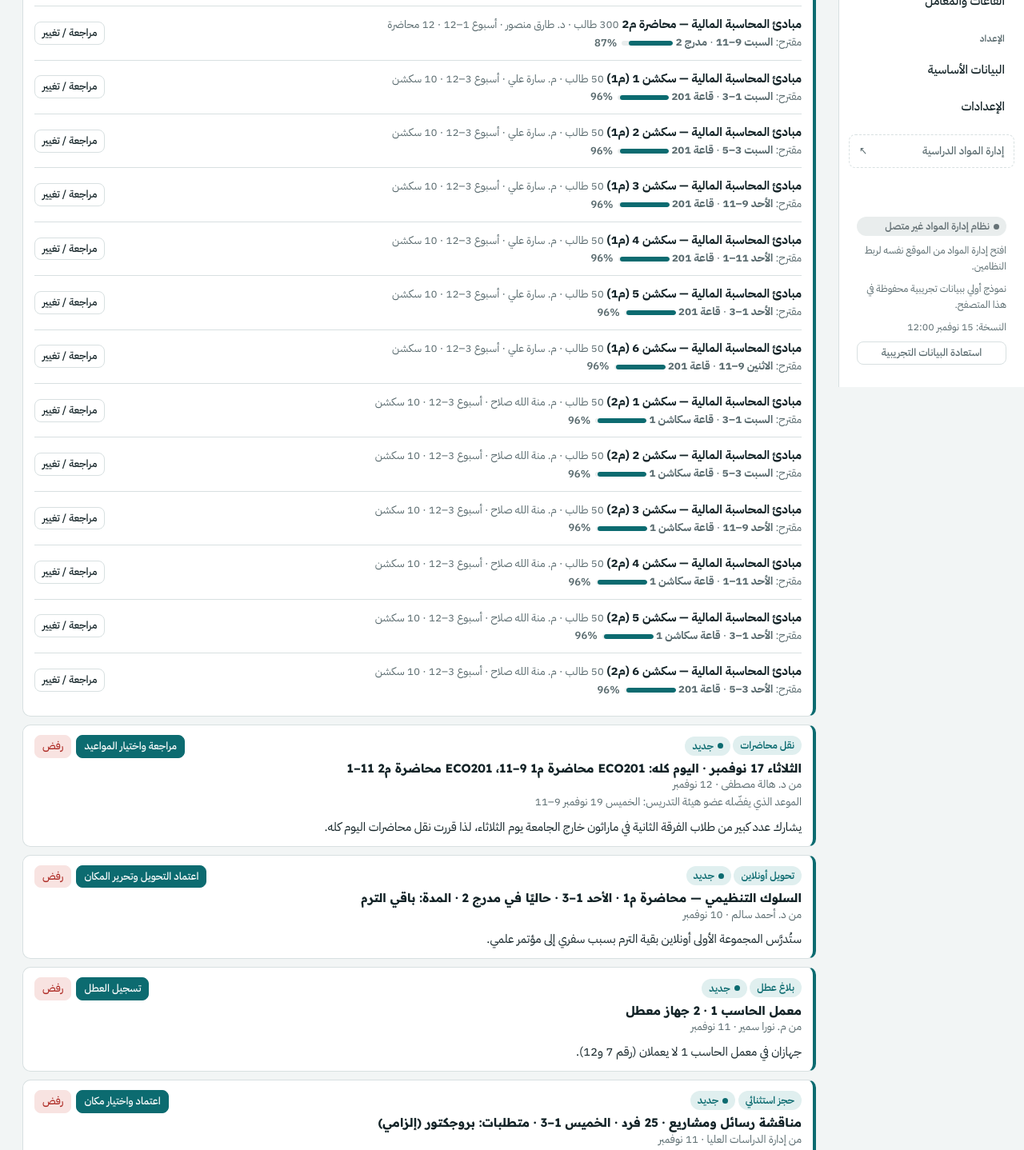
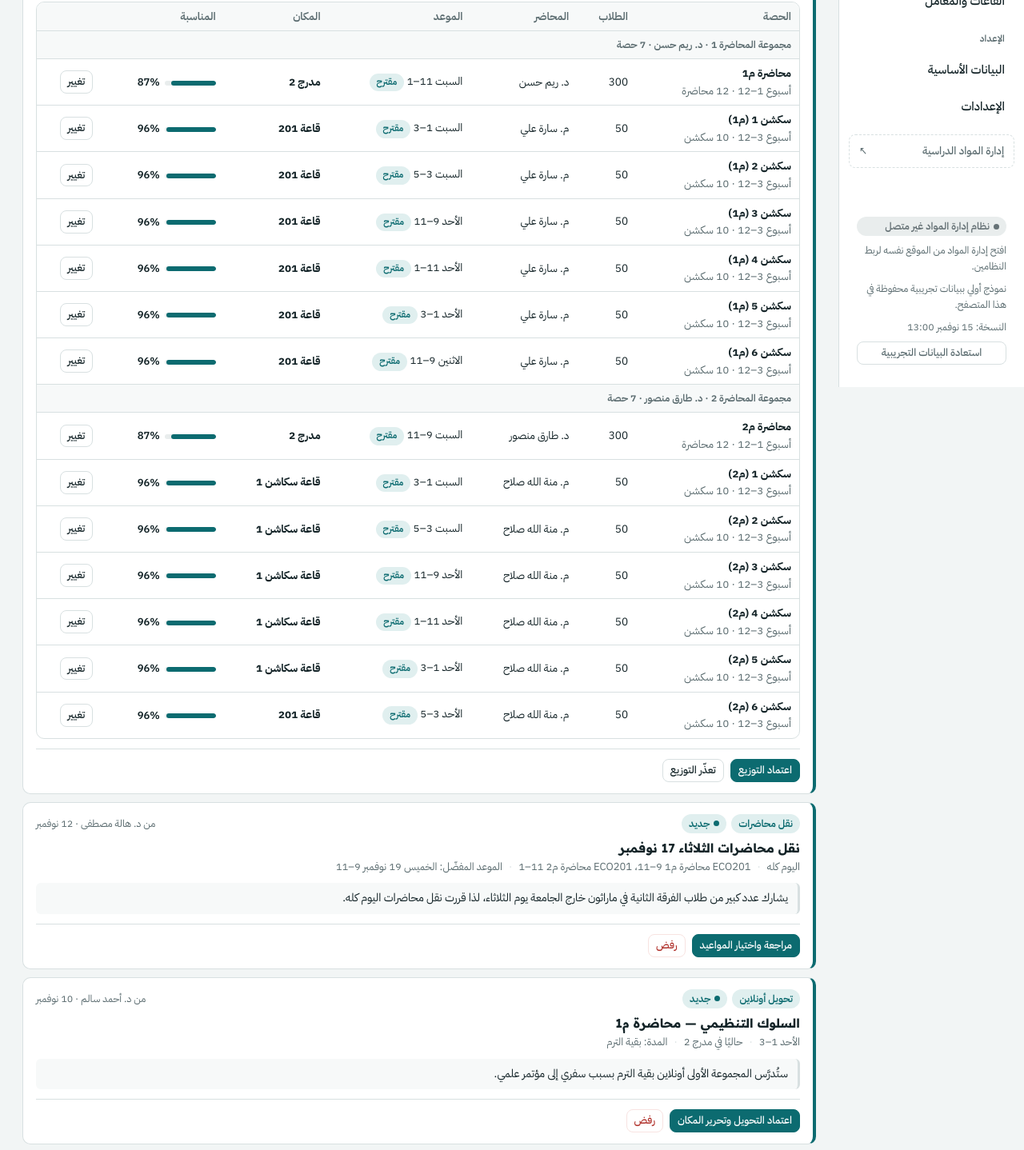
Before and after one commit to MoatasemKamal/Team4, a plain HTML site: page index.html in a window 1280 px wide. Shown: the part 316-1754 px from the top of the page at 80% size. Drawn offline with Linux system fonts and the light colour scheme.

Commit message:
Rooms requests page: tabs with counts, clearer request cards, distribution sessions as a grouped table
Co-Authored-By: Claude Opus 5.5 <noreply@anthropic.com>
Claude-Session: https://claude.ai/code/session_01JA6E5jWaRjtRTGU8xJzmrz

```diff
--- a/index.html
+++ b/index.html
@@ -105,6 +105,27 @@ main{flex:1;min-width:0;padding:24px 28px 60px}
 .filters{display:flex;gap:8px;flex-wrap:wrap;margin-bottom:14px}
 select,input[type=text],input[type=number],input[type=date],textarea{border:1px solid var(--line);background:var(--surface);border-radius:8px;padding:6px 10px;min-height:34px}
 textarea{min-height:80px;width:100%;resize:vertical}
+.seg{display:inline-flex;border:1px solid var(--line);border-radius:10px;padding:3px;background:var(--surface);gap:2px}
+.seg button{border:0;background:none;padding:6px 12px;border-radius:7px;font:inherit;font-size:13.5px;color:var(--muted);cursor:pointer}
+.seg button.on{background:var(--accent-soft);color:var(--accent);font-weight:600}
+.seg .n{font-variant-numeric:tabular-nums;margin-inline-start:6px;font-size:12px;padding:0 6px;border-radius:8px;background:var(--surface-2)}
+.rq{padding:14px 16px;min-width:0}
+.req-sess{min-width:0;max-width:100%}
+.sess-table{position:relative}
+.sess-table table{min-width:640px}
+.rq.done{opacity:.88}
+.req-top{display:flex;gap:6px;align-items:center;flex-wrap:wrap}
+.req-top .when{margin-inline-start:auto;color:var(--muted);font-size:12.5px}
+.rq h4{font-size:15.5px;margin:8px 0 4px}
+.rq .facts{display:flex;flex-wrap:wrap;gap:2px 0;color:var(--muted);font-size:13px}
+.rq .facts span:not(:last-child)::after{content:"·";margin:0 8px;color:var(--line)}
+.rq .quote{margin:10px 0 0;padding:8px 12px;background:var(--surface-2);border-inline-start:3px solid var(--line);border-radius:6px;font-size:14px}
+.req-sess{margin-top:12px}
+.req-sess summary{margin-bottom:8px}
+.sess-table th,.sess-table td{padding:7px 10px;font-size:13.5px;vertical-align:middle}
+.sess-table .sess-group td{background:var(--surface-2);font-weight:600;font-size:12.5px;color:var(--muted)}
+.req-foot{display:flex;gap:8px;flex-wrap:wrap;align-items:center;margin-top:12px;padding-top:12px;border-top:1px solid var(--line)}
+.sr-only{position:absolute;width:1px;height:1px;overflow:hidden;clip:rect(0 0 0 0);white-space:nowrap}
 .tbl-wrap{overflow-x:auto;border:1px solid var(--line);border-radius:var(--radius);background:var(--surface)}
 table{border-collapse:collapse;width:100%}
 th,td{text-align:start;padding:10px 12px;border-bottom:1px solid var(--line);vertical-align:top}
@@ -775,7 +796,7 @@ function renderRail(){
   $('#rail').innerHTML=`<div class="brand"><h1>إدارة القاعات والمعامل</h1><small>${esc((S.university||'جامعة الإسكندرية')+' · '+((S.faculty&&S.faculty.name)||''))}<br>${S.term.name} · موظف التوزيع</small></div>`+
     `<nav aria-label="القائمة" style="display:contents">`+NAV_GROUPS.map(g=>`<div class="nav-group" role="presentation">${g.t}</div>`+g.items.map(([k,t])=>`<a class="nav${S.ui.view===k?' on':''}" href="#${k}"${S.ui.view===k?' aria-current="page"':''}><span>${t}</span>${badges[k]?`<span class="badge">${badges[k]}</span>`:''}</a>`).join('')).join('')+
     `<a class="nav ext" href="course-management/"><span>إدارة المواد الدراسية</span><span aria-hidden="true">↖</span></a></nav>`+
-    `<div class="rail-foot">${S.cmLast?`<span class="pill ok">متصل بنظام إدارة المواد</span><span>آخر تحديث: ${esc(S.cmLast)}</span>`:`<span class="pill off">نظام إدارة المواد غير متصل</span><span>افتح إدارة المواد من الموقع نفسه لربط النظامين.</span>`}<span>نموذج أولي ببيانات تجريبية محفوظة في هذا المتصفح.</span><span class="num">النسخة: 15 نوفمبر 12:00</span><button class="btn sm" data-act="reset">استعادة البيانات التجريبية</button></div>`;
+    `<div class="rail-foot">${S.cmLast?`<span class="pill ok">متصل بنظام إدارة المواد</span><span>آخر تحديث: ${esc(S.cmLast)}</span>`:`<span class="pill off">نظام إدارة المواد غير متصل</span><span>افتح إدارة المواد من الموقع نفسه لربط النظامين.</span>`}<span>نموذج أولي ببيانات تجريبية محفوظة في هذا المتصفح.</span><span class="num">النسخة: 15 نوفمبر 13:00</span><button class="btn sm" data-act="reset">استعادة البيانات التجريبية</button></div>`;
 }
 
 function viewDashboard(){
@@ -866,32 +887,57 @@ function viewNotifications(){
   ${attentionPanels()||'<div class="empty">لا توجد إشعارات ولا مواد تحتاج إلى قرار.</div>'}`;
 }
 function viewRequests(){
-  const f=S.ui.reqFilter; const list=S.requests.filter(q=>f==='all'||q.status===f);
-  return `<div class="page-head"><div><h2>الطلبات</h2><p>تصلك هنا جميع الطلبات بتفاصيلها، ويجب كتابة سبب أي رفض.</p></div>
-  <div class="row-actions" role="group" aria-label="تصفية"><button class="btn sm ${f==='new'?'primary':''}" data-act="reqFilter" data-v="new">جديدة</button><button class="btn sm ${f==='all'?'primary':''}" data-act="reqFilter" data-v="all">الكل</button></div></div>
-  <div class="stack">${list.length?list.map(reqCard).join(''):'<div class="empty">لا توجد طلبات جديدة.</div>'}</div>`;
+  const f=S.ui.reqFilter||'new';
+  const n={new:S.requests.filter(q=>q.status==='new').length,done:S.requests.filter(q=>q.status!=='new').length,all:S.requests.length};
+  const list=S.requests.filter(q=>f==='all'||(f==='new'?q.status==='new':q.status!=='new'));
+  const tab=(k,t)=>`<button role="tab" class="${f===k?'on':''}" aria-selected="${f===k}" data-act="reqFilter" data-v="${k}">${t}<span class="n">${n[k]}</span></button>`;
+  const empty={new:'لا توجد طلبات جديدة. ستظهر هنا طلبات أعضاء هيئة التدريس ونظام إدارة المواد فور وصولها.',done:'لا توجد طلبات تم البت فيها بعد.',all:'لا توجد طلبات.'}[f];
+  return `<div class="page-head"><div><h2>الطلبات</h2><p>طلبات أعضاء هيئة التدريس والجهات الأخرى ونظام إدارة المواد. راجع التفاصيل ثم اعتمد، ويجب كتابة سبب أي رفض.</p></div>
+  <div class="seg" role="tablist" aria-label="تصفية الطلبات">${tab('new','جديدة')}${tab('done','تم البت فيها')}${tab('all','الكل')}</div></div>
+  <div class="stack">${list.length?list.map(reqCard).join(''):`<div class="empty">${empty}</div>`}</div>`;
+}
+/* Session table for a distribution request from Course Management, grouped by lecture group. */
+function cmSessionsTable(q){
+  const cs=q.classIds.map(cls).filter(Boolean);
+  const groups=[...new Set(cs.map(c=>String(c.group||'').split('-')[0]))];
+  const row=c=>{ const fit=c.roomId?currentFit(c):null;
+    const whenCell=c.status==='cancelled'?`<span style="color:var(--bad)">${c.returned?'تعذّر التوزيع':'مرفوض'}</span>`:c.day==null?'<span style="color:var(--bad)">لا يوجد موعد مناسب</span>':esc(when(c));
+    const roomCell=c.status==='cancelled'||c.day==null?'—':c.mode==='online'?'أونلاين':c.roomId?`<b>${esc(room(c.roomId).name)}</b>`:'<span style="color:var(--bad)">بلا مكان</span>';
+    return `<tr><td><b>${esc(groupTxt(c))}</b><div class="meta">${weeksText(c)}</div></td><td class="num">${c.students}</td><td>${c.instructor?esc(person(c.instructor).name):'—'}</td><td>${whenCell}${c.pending&&c.day!=null?' <span class="pill plain acc" style="font-size:11.5px">مقترح</span>':''}</td><td>${roomCell}</td><td>${fit?scoreHtml(fit.score):''}</td>
+      <td>${q.status==='new'&&c.status!=='cancelled'?`<button class="btn sm ghost" data-act="openClass" data-id="${c.id}" aria-label="تغيير موعد أو مكان ${esc(shortLabel(c))}">تغيير</button>`:''}</td></tr>`; };
+  return `<div class="tbl-wrap sess-table"><table><thead><tr><th>الحصة</th><th>الطلاب</th><th>المحاضر</th><th>الموعد</th><th>المكان</th><th>المناسبة</th><th><span class="sr-only">إجراء</span></th></tr></thead><tbody>
+    ${groups.map(g=>{ const rows=cs.filter(c=>String(c.group||'').split('-')[0]===g); const lec=rows.find(c=>c.kind==='lecture');
+      return (groups.length>1?`<tr class="sess-group"><td colspan="7">مجموعة المحاضرة ${esc(g.replace(/^L/,''))}${lec&&lec.instructor?` · ${esc(person(lec.instructor).name)}`:''} · ${rows.length} حصة</td></tr>`:'')+rows.map(row).join(''); }).join('')}
+  </tbody></table></div>`;
 }
 function reqCard(q){
-  const fromName=q.fromLabel||person(q.from).name; let details='', approve='اعتماد';
-  if(q.type==='cm_change'){ const co=course(q.courseId); details=`${co.code} · ${co.name} — ${q.classIds.length} حصة`; approve='تأكيد وتحرير الأماكن'; }
-  if(q.type==='cm'){ const co=course(q.courseId); const cs=q.classIds.map(cls).filter(Boolean); details=`${co.code} · ${co.name} · ${cs[0]?audName(cs[0]):''} — ${cs.length} حصة · ${cs[0]?weeksText(cs[0]):''}`; approve='اعتماد التوزيع'; }
-  if(q.type==='shift'){ details=`${dateLabel(q.targetDate)} · ${q.classIds.length===personSessionsOn(q.from,q.targetDate).length+q.classIds.filter(id=>oneoffFor(id,q.targetDate)).length?'اليوم كله':'جزء من اليوم'}: ${q.classIds.map(id=>shortLabel(cls(id))+' '+SLOTS[cls(id).slot]).join('، ')}`; approve='مراجعة واختيار المواعيد'; }
-  if(q.type==='online'){ const c=cls(q.classId); details=`${label(c)} · ${when(c)} · حاليًا في ${c.roomId?room(c.roomId).name:'—'} · المدة: باقي الترم`; approve='اعتماد التحويل وتحرير المكان'; }
-  if(q.type==='cancel_once'){ const c=cls(q.classId); details=`${label(c)} · ${q.when} · ${c.roomId?room(c.roomId).name:'—'}`; approve='اعتماد الإلغاء'; }
-  if(q.type==='booking'){ const p=q.payload; details=`${course(p.courseId).name} — ${S.usage[p.kind]} ${p.group} · ${p.students} طالب · ${DAYS[p.day]} ${SLOTS[p.slot]} · ${person(p.instructor).name}`; approve='اعتماد واختيار مكان'; }
-  if(q.type==='exceptional'){ const p=q.payload; details=`${S.usage[p.kind]} · ${p.students} فرد · ${DAYS[p.day]} ${SLOTS[p.slot]} · متطلبات: ${p.reqs.map(x=>EQ[x.eq]+(x.mandatory?' (إلزامي)':'')).join('، ')}`; approve='اعتماد واختيار مكان'; }
-  if(q.type==='maintenance'){ details=`${room(q.roomId).name} · ${q.devicesBroken} جهاز معطل`; approve='تسجيل العطل'; }
+  const fromName=q.fromLabel||person(q.from).name; let title='', facts=[], approve='اعتماد', extra='';
+  if(q.type==='cm'||q.type==='cm_change'){ const co=course(q.courseId); const cs=q.classIds.map(cls).filter(Boolean); title=`${co.code} · ${co.name}`;
+    if(q.type==='cm'){ facts=[cs[0]?audName(cs[0]):'',`${cs.length} حصة`,cs[0]?weeksText(cs[0]):''].filter(Boolean); approve='اعتماد التوزيع';
+      const prop=cs.filter(c=>c.status!=='cancelled'&&c.day!=null&&(c.roomId||c.mode==='online')).length, none=cs.filter(c=>c.status!=='cancelled'&&(c.day==null||(!c.roomId&&c.mode!=='online'))).length;
+      extra=`<details class="req-sess"${q.status==='new'?' open':''}><summary>الحصص (${cs.length})${q.status==='new'?` · ${pill(`${prop} مقترح`,'acc')}${none?' '+pill(`${none} بلا اقتراح`,'bad'):''}`:''}</summary>${cmSessionsTable(q)}</details>`; }
+    else { facts=[`${cs.length} حصة`]; approve='تأكيد وتحرير الأماكن';
+      extra=`<div style="margin-top:6px">${cs.map(c=>`<div class="cand"><div><b>${esc(label(c))}</b> <span class="meta">${when(c)}</span><div class="meta">${c.release?`${esc(c.release.text)} · تحجز حاليًا ${c.roomId?esc(room(c.roomId).name):'—'} · بعد التأكيد ${c.release.action==='online'?'ستصبح أونلاين':'ستُلغى'} وسيُعرض المكان على المواد التي تحتاجه`:'تم التأكيد'}</div></div><button class="btn sm ghost" data-act="openClass" data-id="${c.id}">التفاصيل</button></div>`).join('')}</div>`; } }
+  if(q.type==='shift'){ const whole=q.classIds.length===personSessionsOn(q.from,q.targetDate).length+q.classIds.filter(id=>oneoffFor(id,q.targetDate)).length;
+    title=`نقل محاضرات ${dateLabel(q.targetDate)}`; facts=[whole?'اليوم كله':'جزء من اليوم',q.classIds.map(id=>shortLabel(cls(id))+' '+SLOTS[cls(id).slot]).join('، ')]; approve='مراجعة واختيار المواعيد';
+    if(q.preferred) facts.push(`الموعد المفضّل: ${dateLabel(q.preferred.date)} ${SLOTS[q.preferred.slot]}`); }
+  if(q.type==='online'){ const c=cls(q.classId); title=label(c); facts=[when(c),c.roomId?`حاليًا في ${room(c.roomId).name}`:(c.mode==='online'?'أصبحت أونلاين':'بلا مكان'),'المدة: بقية الترم']; approve='اعتماد التحويل وتحرير المكان'; }
+  if(q.type==='cancel_once'){ const c=cls(q.classId); title=label(c); facts=[q.when,c.roomId?room(c.roomId).name:'—']; approve='اعتماد الإلغاء'; }
+  if(q.type==='booking'){ const p=q.payload; title=`${course(p.courseId).name} — ${S.usage[p.kind]} ${p.group}`; facts=[`${p.students} طالب`,`${DAYS[p.day]} ${SLOTS[p.slot]}`,person(p.instructor).name]; approve='اعتماد واختيار مكان'; }
+  if(q.type==='exceptional'){ const p=q.payload; title=S.usage[p.kind]; facts=[`${p.students} فرد`,`${DAYS[p.day]} ${SLOTS[p.slot]}`,`المتطلبات: ${p.reqs.map(x=>EQ[x.eq]+(x.mandatory?' (إلزامي)':'')).join('، ')||'—'}`]; approve='اعتماد واختيار مكان'; }
+  if(q.type==='maintenance'){ title=room(q.roomId).name; facts=[`${q.devicesBroken} جهاز معطل`]; approve='تسجيل العطل'; }
   const st=q.status==='new'?pill('جديد','acc'):q.status==='approved'?pill('معتمد','ok'):q.status==='returned'?pill('أُعيد إلى إدارة المواد','warn'):pill('مرفوض','bad');
   const late=q.type==='shift'&&q.status==='new'&&daysBetween(S.today,q.targetDate)<S.settings.minNotice;
-  const prefTxt=q.type==='shift'&&q.preferred?`<div class="meta">الموعد الذي يفضّله عضو هيئة التدريس: ${dateLabel(q.preferred.date)} ${SLOTS[q.preferred.slot]}</div>`:'';
-  return `<div class="card ${q.status==='new'?'stripe-acc':'stripe-off'}"><div class="card-head"><div><span class="pill plain acc">${REQ_TYPE[q.type]}</span> ${st}<h4 style="margin-top:6px">${esc(details)}</h4><div class="meta">من ${esc(fromName)} · ${esc(q.date)}</div>${prefTxt}${late?`<div class="meta" style="color:var(--warn)">ورد الطلب قبل الموعد بأقل من ${S.settings.minNotice} أيام</div>`:''}</div>
-  ${q.status==='new'?`<div class="row-actions"><button class="btn sm primary" data-act="${q.type==='shift'?'openShift':'approve'}" data-id="${q.id}">${approve}</button>${q.type==='cm_change'?'':q.type==='cm'?`<button class="btn sm" data-act="returnCM" data-id="${q.id}">تعذّر التوزيع</button>`:`<button class="btn sm danger" data-act="reject" data-id="${q.id}">رفض</button>`}</div>`:''}</div>
-  <p style="margin:8px 0 0">${esc(q.text)}</p>${q.reason?`<p class="meta" style="margin:4px 0 0">${q.status==='returned'?'سبب تعذّر التوزيع':'سبب الرفض'}: ${esc(q.reason)}</p>`:''}
-  ${q.type==='cm_change'?`<div style="margin-top:6px">${q.classIds.map(cls).filter(Boolean).map(c=>`<div class="cand"><div><b>${esc(label(c))}</b> <span class="meta">${when(c)}</span><div class="meta">${c.release?`${esc(c.release.text)} · تحجز حاليًا ${c.roomId?esc(room(c.roomId).name):'—'} · بعد التأكيد ${c.release.action==='online'?'ستصبح أونلاين':'ستُلغى'} وسيُعرض المكان على المواد التي تحتاجه`:'تم التأكيد'}</div></div><button class="btn sm ghost" data-act="openClass" data-id="${c.id}">التفاصيل</button></div>`).join('')}</div>`:''}
-  ${q.type==='cm'?`<div style="margin-top:6px">${q.classIds.map(cls).filter(Boolean).map(c=>{ const f=c.roomId?currentFit(c):null;
-    return `<div class="cand"><div><b>${esc(label(c))}</b> <span class="meta">${c.students} طالب · ${c.instructor?esc(person(c.instructor).name):'—'} · ${weeksText(c)}</span>
-    <div class="meta">${c.status==='cancelled'?(c.returned?'تعذّر التوزيع':'مرفوض'):c.day==null?'<span style="color:var(--bad)">لم يجد النظام موعدًا ومكانًا مناسبين لهذه المدة</span>':`${c.pending?'مقترح':'معتمد'}: <b>${when(c)}</b>${c.mode==='online'?' · أونلاين':c.roomId?` · <b>${esc(room(c.roomId).name)}</b> ${scoreHtml(f.score)}`:' · <span style="color:var(--bad)">بلا مكان</span>'}`}</div></div>
-    ${q.status==='new'?`<button class="btn sm" data-act="openClass" data-id="${c.id}">مراجعة / تغيير</button>`:''}</div>`; }).join('')}</div>`:''}</div>`;
+  const second=q.type==='cm_change'?'':q.type==='cm'?`<button class="btn sm" data-act="returnCM" data-id="${q.id}">تعذّر التوزيع</button>`:`<button class="btn sm ghost danger" data-act="reject" data-id="${q.id}">رفض</button>`;
+  return `<article class="card rq ${q.status==='new'?'stripe-acc':'stripe-off done'}" aria-label="${esc(REQ_TYPE[q.type]+': '+title)}">
+    <div class="req-top"><span class="pill plain acc">${REQ_TYPE[q.type]}</span>${st}<span class="when">من ${esc(fromName)} · ${esc(q.date)}</span></div>
+    <h4>${esc(title)}</h4>
+    <div class="facts">${facts.map(x=>`<span>${esc(x)}</span>`).join('')}${late?`<span style="color:var(--warn)">ورد قبل الموعد بأقل من ${S.settings.minNotice} أيام</span>`:''}</div>
+    ${q.text?`<p class="quote">${esc(q.text)}</p>`:''}
+    ${q.reason?`<p class="meta" style="margin:8px 0 0"><b>${q.status==='returned'?'سبب تعذّر التوزيع':'سبب الرفض'}:</b> ${esc(q.reason)}</p>`:''}
+    ${extra}
+    ${q.status==='new'?`<div class="req-foot"><button class="btn sm primary" data-act="${q.type==='shift'?'openShift':'approve'}" data-id="${q.id}">${approve}</button>${second}</div>`:''}
+  </article>`;
 }
 
 function viewSchedule(){
```
